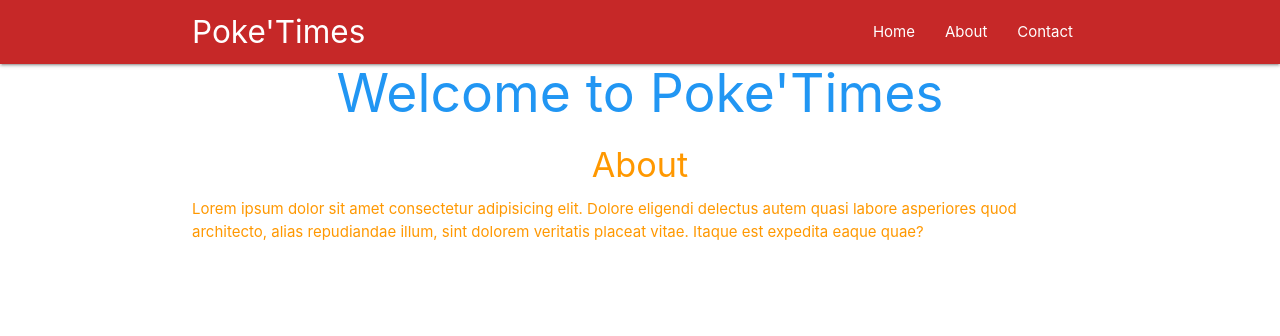
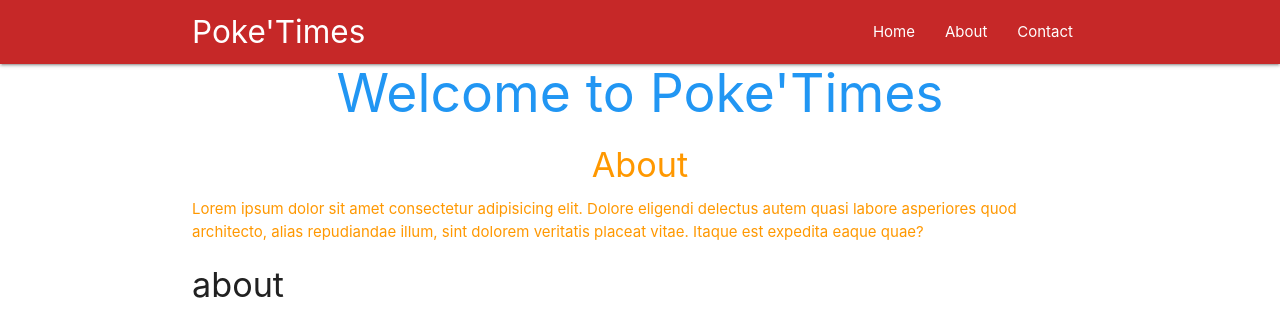
Before and after one commit to Santhoshmahanthi123/poketimes-react-app, a React (Create React App) app: page /about in a window 1280 px wide. Shown: the top 336 px of the page. Built offline with nearby package versions, Linux system fonts and the light colour scheme.

Commit message:
setting up route parameter

```diff
--- a/src/App.js
+++ b/src/App.js
@@ -4,7 +4,7 @@
 import Home from './components/Home'
 import About from './components/About'
 import Contact from './components/Contact'
-
+import Post from './components/Post'
 class App extends Component {
   render() {
     return (
@@ -15,6 +15,8 @@
           <Route exact path='/' component={Home}/>
           <Route path='/about' component={About} />
           <Route path='/contact' component={Contact} />
+          <Route path='/:post_id' component={Post} />
+
         </div>
       </BrowserRouter>
     );
--- /dev/null
+++ b/src/components/Post.js
@@ -0,0 +1,23 @@
+import React,{ Component } from 'react'
+
+class Post extends Component {
+    state = {
+        id : null
+    }
+    componentDidMount(){
+        // console.log(this.props);
+        let id = this.props.match.params.post_id;
+        this.setState({
+            id : id
+        })
+    }
+
+    render(){
+        return (
+            <div className="container">
+                <h4>{this.state.id}</h4>
+            </div>
+        )
+    }
+}
+export default Post;
```
